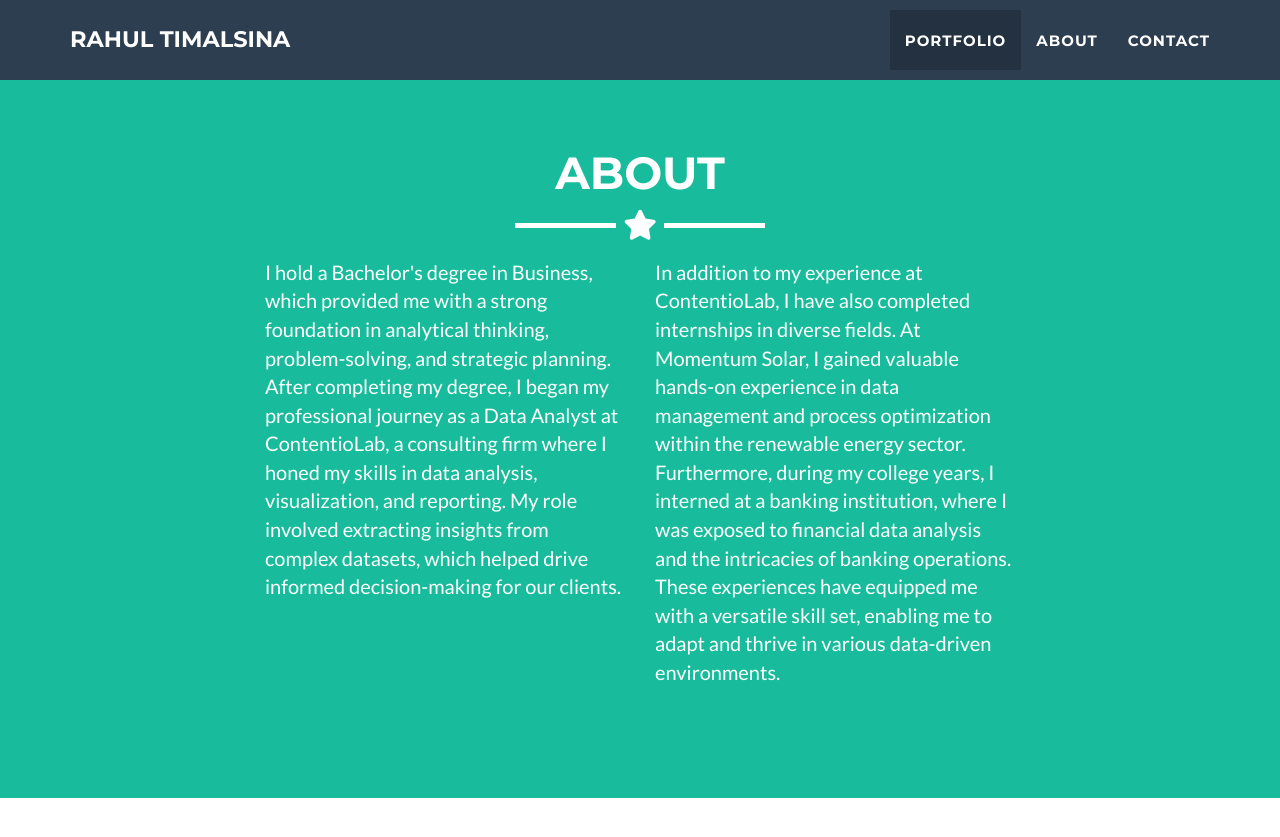
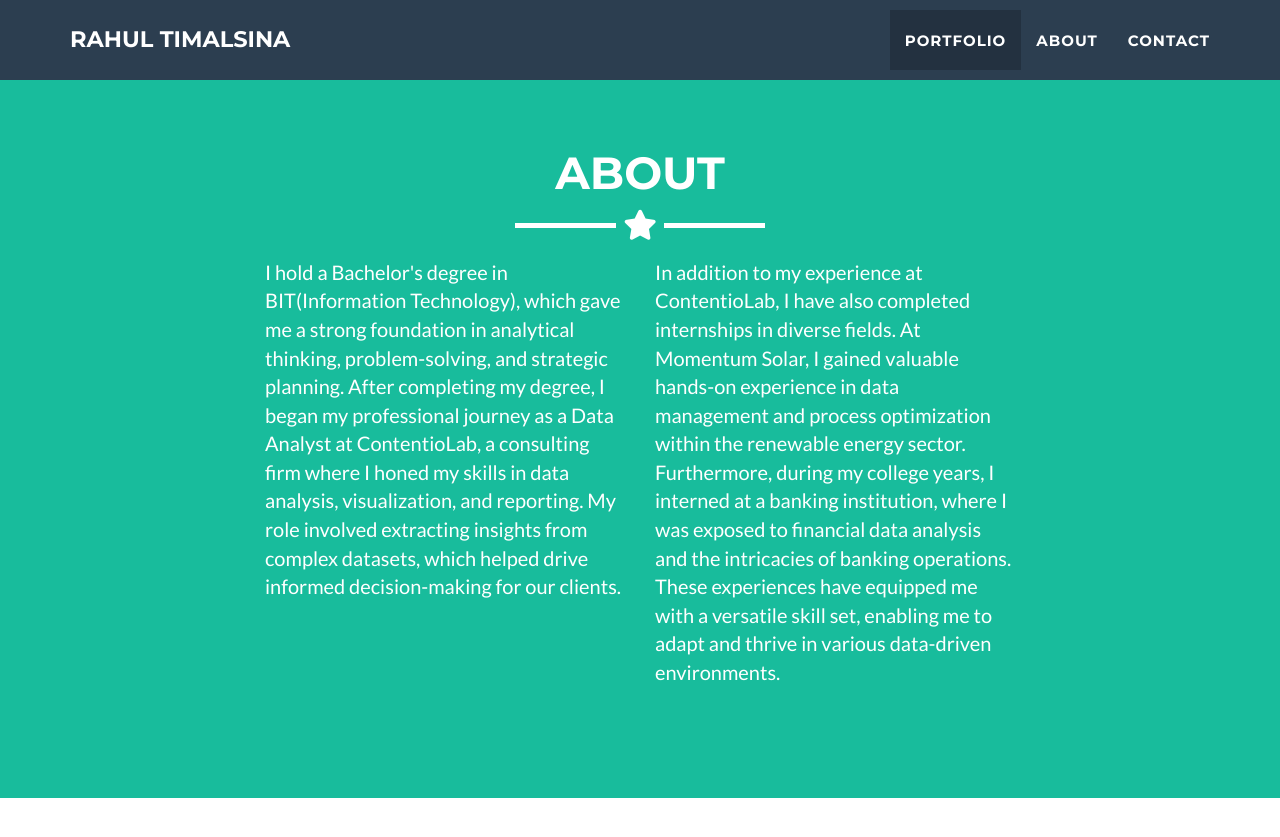
Before and after one commit to chelfriend/rahultimalsina, a Jekyll site: the page built from _posts/2014-07-18-project-1.markdown, in a window 1280 px wide and 900 px high, scrolled down 1870 px. Shown: the top 837 px of the window. Built offline with Jekyll 4.4.1, drawn with Linux system fonts in a browser that asks for light colours.

Commit message:
Update about.html

```diff
--- a/_includes/about.html
+++ b/_includes/about.html
@@ -9,7 +9,7 @@
     </div>
     <div class="row">
       <div class="col-lg-4 col-lg-offset-2">
-        <p>I hold a Bachelor's degree in Business, which provided me with a strong foundation in analytical thinking, problem-solving, and strategic planning. After completing my degree, I began my professional journey as a Data Analyst at ContentioLab, a consulting firm where I honed my skills in data analysis, visualization, and reporting. My role involved extracting insights from complex datasets, which helped drive informed decision-making for our clients.</p>
+        <p>I hold a Bachelor's degree in BIT(Information Technology), which gave me a strong foundation in analytical thinking, problem-solving, and strategic planning. After completing my degree, I began my professional journey as a Data Analyst at ContentioLab, a consulting firm where I honed my skills in data analysis, visualization, and reporting. My role involved extracting insights from complex datasets, which helped drive informed decision-making for our clients.</p>
       </div>
       <div class="col-lg-4">
         <p>In addition to my experience at ContentioLab, I have also completed internships in diverse fields. At Momentum Solar, I gained valuable hands-on experience in data management and process optimization within the renewable energy sector. Furthermore, during my college years, I interned at a banking institution, where I was exposed to financial data analysis and the intricacies of banking operations. These experiences have equipped me with a versatile skill set, enabling me to adapt and thrive in various data-driven environments. </p>
```
